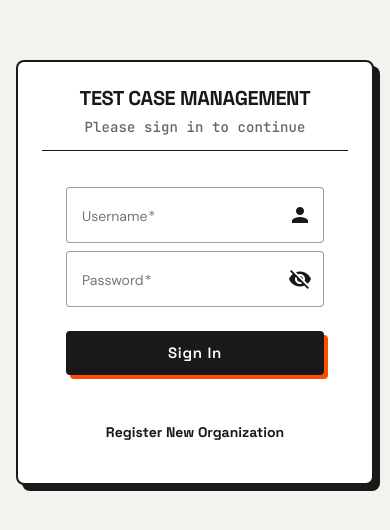
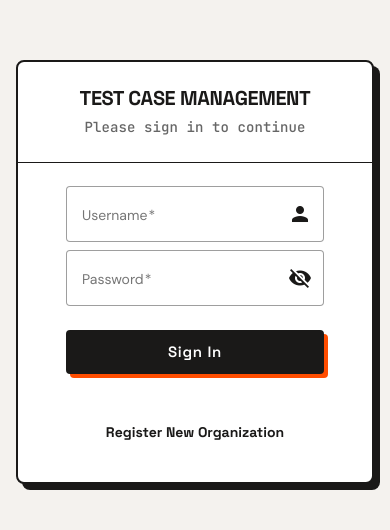
Before and after one commit to irfansyafie96/test-case-management-system, an Angular app in the folder tcm-frontend/: page /login in a window 390 px wide. Shown: the part 150-680 px from the top of the page. Built offline with nearby package versions, Linux system fonts and the light colour scheme.

Commit message:
feat: add full-width divider line to login, register, and join cards

```diff
--- a/tcm-frontend/src/app/features/auth/join/join.component.css
+++ b/tcm-frontend/src/app/features/auth/join/join.component.css
@@ -17,6 +17,14 @@
   border: var(--border-medium);
   box-shadow: var(--shadow-md) !important;
   background-color: var(--surface) !important;
+  position: relative !important;
+  overflow: visible !important;
+  display: block;
+}
+
+.join-card:hover {
+  box-shadow: var(--shadow-md) !important;
+  transform: none;
 }
 
 .join-card mat-card-header {
@@ -26,6 +34,17 @@
   text-align: center;
   padding: 0 !important;
   margin-bottom: 24px;
+  width: 100%;
+  border-bottom: none !important;
+}
+
+.divider-line {
+  position: absolute;
+  left: 0;
+  right: 0;
+  height: 1px;
+  background-color: var(--ink);
+  top: 100px;
 }
 
 .join-card mat-card-title {
--- a/tcm-frontend/src/app/features/auth/join/join.component.html
+++ b/tcm-frontend/src/app/features/auth/join/join.component.html
@@ -15,8 +15,10 @@
     <div *ngIf="invitation && !isLoading && !errorMessage">
       <mat-card-header>
         <mat-card-title>Join {{ invitation.organizationName }}</mat-card-title>
-        <mat-card-subtitle>You've been invited as a <strong>{{ invitation.role }}</strong></mat-card-subtitle>
+        <mat-card-subtitle>You've been invited as a <strong>{{ getRoleDisplayName(invitation.role) }}</strong></mat-card-subtitle>
       </mat-card-header>
+
+      <div class="divider-line"></div>
 
       <mat-card-content>
         <p class="invite-email">Creating account for: <strong>{{ invitation.email }}</strong></p>
--- a/tcm-frontend/src/app/features/auth/join/join.component.ts
+++ b/tcm-frontend/src/app/features/auth/join/join.component.ts
@@ -100,6 +100,13 @@ export class JoinComponent implements OnInit {
     });
   }
 
+  getRoleDisplayName(role: string): string {
+    const roleNames: { [key: string]: string } = {
+      'PROJECT_MANAGER': 'PROJECT MANAGER'
+    };
+    return roleNames[role] || role;
+  }
+
   onJoin() {
     if (this.joinForm.invalid) return;
 
--- a/tcm-frontend/src/app/features/auth/login/login.component.css
+++ b/tcm-frontend/src/app/features/auth/login/login.component.css
@@ -9,52 +9,49 @@
   /* Technical grid pattern */
   background-image: linear-gradient(var(--border-thin) 1px, transparent 1px), linear-gradient(90deg, var(--border-thin) 1px, transparent 1px);
   background-size: 40px 40px;
-  overflow: hidden; /* Prevent scroll */
-  padding: 8px; /* Even smaller safety padding for very small screens */
+  overflow: hidden;
+  padding: 8px;
   box-sizing: border-box;
 }
 
 .login-card {
   width: 100%;
-  max-width: 380px; /* Max-width for the card */
-  /* Further reduced padding */
+  max-width: 380px;
   padding: 32px !important;
-  border-radius: var(--radius-md) !important; /* Retain some softness */
+  border-radius: var(--radius-md) !important;
   border: var(--border-medium);
-  box-shadow: var(--shadow-md) !important; /* Stronger shadow */
+  box-shadow: var(--shadow-md) !important;
   background-color: var(--surface) !important;
-  position: relative;
-  /* Ensure card fits within viewport height */
-  max-height: calc(100vh - 32px); /* 100vh minus twice the container padding */
-  overflow-y: auto; /* Internal scroll only if absolutely necessary */
-  display: flex;
-  flex-direction: column;
-
-  /* Hide scrollbar but allow scroll */
-  scrollbar-width: none; /* Firefox */
-  -ms-overflow-style: none; /* IE/Edge */
-}
-
-.login-card:hover { /* Override global mat-mdc-card hover */
-  transform: none;
-  box-shadow: var(--shadow-md) !important;
-}
-
-/* Hide scrollbar in card if it appears (Chrome/Safari/Webkit) */
-.login-card::-webkit-scrollbar {
-  display: none;
+  position: relative !important;
+  max-height: calc(100vh - 32px);
+  overflow: visible !important;
+  display: block;
 }
 
 .login-card mat-card-header {
   display: flex;
   flex-direction: column;
-  align-items: center; /* Changed from flex-start to center */
+  align-items: center;
   padding: 0 !important;
-  margin-bottom: 12px; /* Reduced margin */
-  border-bottom: var(--border-thin) !important;
+  margin-bottom: 12px;
   width: 100%;
-  padding-bottom: 12px !important; /* Reduced padding */
+  padding-bottom: 12px !important;
   flex-shrink: 0;
+  border-bottom: none !important;
+}
+
+.divider-line {
+  position: absolute;
+  left: 0;
+  right: 0;
+  height: 1px;
+  background-color: var(--ink);
+  top: 100px;
+}
+
+.login-card:hover {
+  transform: none;
+  box-shadow: var(--shadow-md) !important;
 }
 
 .logo-icon {
@@ -63,7 +60,7 @@
 
 .login-card mat-card-title {
   font-family: 'Space Grotesk', sans-serif;
-  font-size: 22px; /* Slightly smaller for fit */
+  font-size: 22px;
   font-weight: 700;
   margin: 0;
   color: var(--ink);
@@ -72,17 +69,17 @@
 }
 
 .login-card mat-card-subtitle {
-  font-family: 'JetBrains Mono', monospace; /* Monospace for sub-text */
+  font-family: 'JetBrains Mono', monospace;
   color: #666;
-  margin-top: 6px; /* Reduced margin */
-  font-size: 14px; /* Increased from 11px */
-  text-align: center; /* Explicitly centered */
+  margin-top: 6px;
+  font-size: 14px;
+  text-align: center;
 }
 
 .login-form {
   display: flex;
   flex-direction: column;
-  gap: 8px; /* Reduced gap */
+  gap: 8px;
 }
 
 .full-width {
@@ -92,46 +89,43 @@
 
 /* Input overrides */
 .mat-mdc-form-field-infix {
-  padding-top: 6px !important; /* Reduced padding */
-  padding-bottom: 6px !important; /* Reduced padding */
-  min-height: 40px !important; /* Reduced height */
+  padding-top: 6px !important;
+  padding-bottom: 6px !important;
+  min-height: 40px !important;
 }
 
 .login-btn {
   width: 100%;
-  height: 40px; /* Reduced height */
-  font-size: 15px; /* Slightly smaller font */
-  margin-top: 8px; /* Reduced margin */
+  height: 40px;
+  font-size: 15px;
+  margin-top: 8px;
   background-color: var(--ink) !important;
   color: var(--surface) !important;
   border: var(--border-medium) !important;
   box-shadow: 4px 4px 0 0 var(--accent-primary) !important;
-  /* No hover transform or shadow change */
 }
 
-.login-btn:hover { /* Remove hover effect */
+.login-btn:hover {
   transform: none;
-  box-shadow: 4px 4px 0 0 var(--accent-primary) !important; /* Keep same shadow */
+  box-shadow: 4px 4px 0 0 var(--accent-primary) !important;
 }
 
-/* Ensure button shadow and position remain static when pressed or loading */
 .login-btn:active,
 .login-btn:disabled {
   box-shadow: 4px 4px 0 0 var(--accent-primary) !important;
   transform: none !important;
 }
 
-/* Ensure card shadow remains static when submitting */
 .login-card.is-loading {
   transform: none !important;
   box-shadow: var(--shadow-md) !important;
 }
 
 .login-card mat-card-actions {
-  margin-top: 8px; /* Reduced to minimal gap */
+  margin-top: 8px;
   padding: 0 !important;
   display: flex;
-  justify-content: center; /* Changed to center */
+  justify-content: center;
   border-top: none !important;
   flex-shrink: 0;
 }
@@ -177,7 +171,7 @@
 
 .login-card mat-card-actions p {
   font-family: 'DM Sans', sans-serif;
-  font-size: 14px; /* Increased from 12px */
+  font-size: 14px;
   margin: 0;
   color: #666;
 }
@@ -209,16 +203,16 @@
 /* Responsive Adjustments */
 @media (max-width: 600px) {
   .login-container {
-    padding: 16px; /* Slightly more breathing room on mobile */
+    padding: 16px;
   }
 
   .login-card {
-    padding: 24px !important; /* Reduce internal padding */
+    padding: 24px !important;
     width: 100%;
-    max-width: 100%; /* Allow it to take full width available */
-    box-shadow: var(--shadow-md) !important; /* Restore shadow on mobile */
-    border: var(--border-medium); /* Keep consistent border */
-    transform: none !important; /* Ensure no lift-up on mobile */
+    max-width: 100%;
+    box-shadow: var(--shadow-md) !important;
+    border: var(--border-medium);
+    transform: none !important;
   }
 
   .login-card mat-card-title {
@@ -226,12 +220,11 @@
   }
 
   .login-btn {
-    margin-top: 16px; /* Restore some spacing */
-    transform: none !important; /* Static button */
+    margin-top: 16px;
+    transform: none !important;
     box-shadow: 4px 4px 0 0 var(--accent-primary) !important;
   }
 
-  /* Ensure button remains static on mobile when pressing/loading */
   .login-btn:active,
   .login-btn:disabled {
     box-shadow: 4px 4px 0 0 var(--accent-primary) !important;
@@ -241,14 +234,22 @@
 
 @media (max-width: 380px) {
   .login-card {
-    padding: 16px !important; /* Even tighter for very small screens */
+    padding: 16px !important;
   }
 
-  .login-card mat-card-header {
+.login-card::after {
+  display: none;
+}
+
+.full-width-divider {
+  display: none;
+}
+
+.login-card mat-card-header {
     margin-bottom: 8px;
   }
 
   .mat-mdc-form-field-infix {
-     min-height: 36px !important;
+    min-height: 36px !important;
   }
 }
--- a/tcm-frontend/src/app/features/auth/login/login.component.html
+++ b/tcm-frontend/src/app/features/auth/login/login.component.html
@@ -5,6 +5,8 @@
       <mat-card-title>Test Case Management</mat-card-title>
       <mat-card-subtitle>Please sign in to continue</mat-card-subtitle>
     </mat-card-header>
+
+    <div class="divider-line"></div>
 
     <mat-progress-bar *ngIf="isLoading" mode="indeterminate" class="login-progress"></mat-progress-bar>
 
--- a/tcm-frontend/src/app/features/auth/register-org/register-org.component.css
+++ b/tcm-frontend/src/app/features/auth/register-org/register-org.component.css
@@ -15,27 +15,21 @@
 
 .register-card {
   width: 100%;
-  max-width: 420px; /* Reduced from 600px to match login vibe */
+  max-width: 420px;
   padding: 24px !important;
   border-radius: var(--radius-md) !important;
   border: var(--border-medium);
   box-shadow: var(--shadow-md) !important;
   background-color: var(--surface) !important;
-  position: relative;
+  position: relative !important;
   max-height: calc(100vh - 32px);
-  overflow-y: auto;
-  display: flex;
-  flex-direction: column;
-  scrollbar-width: none;
+  overflow: visible !important;
+  display: block;
 }
 
 .register-card:hover {
   transform: none;
   box-shadow: var(--shadow-md) !important;
-}
-
-.register-card::-webkit-scrollbar {
-  display: none;
 }
 
 .register-card mat-card-header {
@@ -45,9 +39,18 @@
   text-align: center;
   padding: 0 !important;
   margin-bottom: 16px;
-  border-bottom: var(--border-thin) !important;
   width: 100%;
   padding-bottom: 12px !important;
+  border-bottom: none !important;
+}
+
+.divider-line {
+  position: absolute;
+  left: 0;
+  right: 0;
+  height: 1px;
+  background-color: var(--ink);
+  top: 100px;
 }
 
 .register-card mat-card-title {
@@ -63,7 +66,7 @@
 .register-card mat-card-subtitle {
   font-family: 'JetBrains Mono', monospace;
   color: #666;
-  margin-top: 4px; /* Reduced from 8px */
+  margin-top: 4px;
   font-size: 14px;
   text-align: center;
 }
@@ -88,16 +91,6 @@ mat-form-field {
   line-height: 1.4;
 }
 
-/* Button Styles matching Login */
-button[mat-flat-button], button[mat-button] {
-  height: 40px;
-  font-size: 15px;
-  border-radius: 4px;
-  font-family: 'Space Grotesk', sans-serif;
-  font-weight: 700;
-  text-transform: uppercase;
-}
-
 /* Ensure content inside buttons is centered */
 ::ng-deep .mdc-button__label {
   display: flex !important;
@@ -108,10 +101,23 @@ button[mat-flat-button], button[mat-button] {
 }
 
 mat-spinner {
-  margin: 0 !important; /* Remove any default margins */
+  margin: 0 !important;
+  display: inline-block;
+  margin-right: 8px;
 }
 
+.register-card mat-card-content {
+  padding-bottom: 0 !important;
+}
+
+/* Button Styles matching Login */
 button[mat-flat-button] {
+  height: 40px;
+  font-size: 15px;
+  border-radius: 4px;
+  font-family: 'Space Grotesk', sans-serif;
+  font-weight: 700;
+  text-transform: uppercase;
   background-color: var(--ink) !important;
   color: var(--surface) !important;
   border: var(--border-medium) !important;
@@ -167,11 +173,6 @@ button[mat-flat-button]:disabled {
   font-family: 'DM Sans', sans-serif;
   font-size: 14px;
   border: 1px solid #fabebb;
-}
-
-mat-spinner {
-  display: inline-block;
-  margin-right: 8px;
 }
 
 .register-card mat-card-content {
--- a/tcm-frontend/src/app/features/auth/register-org/register-org.component.html
+++ b/tcm-frontend/src/app/features/auth/register-org/register-org.component.html
@@ -4,6 +4,8 @@
       <mat-card-title>Register Organization</mat-card-title>
       <mat-card-subtitle>Create a new account for your company</mat-card-subtitle>
     </mat-card-header>
+
+    <div class="divider-line"></div>
 
     <mat-card-content>
       <div *ngIf="errorMessage" class="error-message">
```
